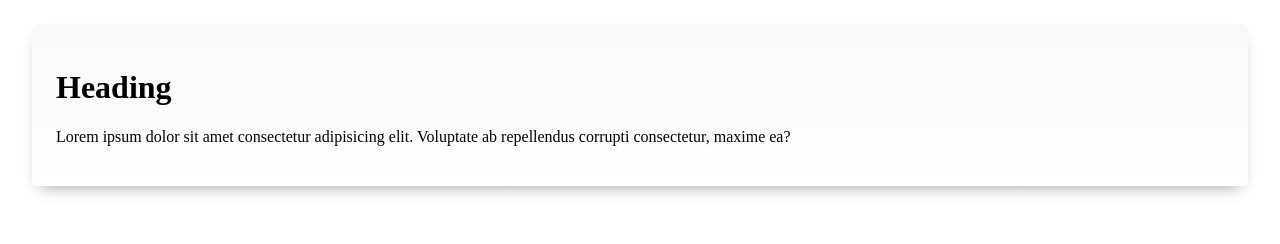
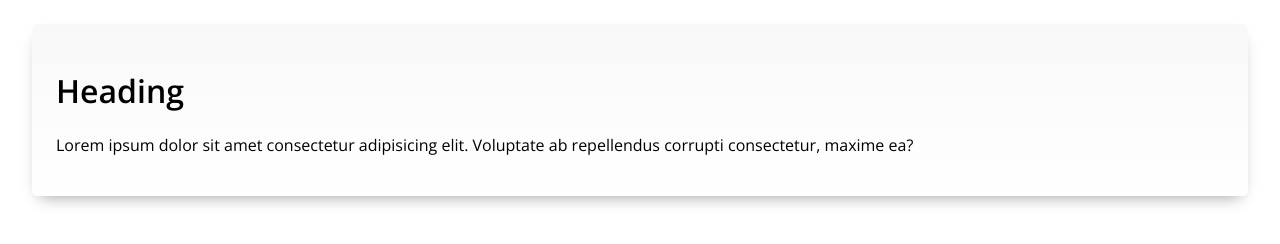
Before and after one commit to phetw/awesome-panel, a website with bundled scripts: page src/index.html in a window 1280 px wide. Built offline with nearby package versions, Linux system fonts and the light colour scheme.

Commit message:
add fonts

```diff
--- a/src/index.html
+++ b/src/index.html
@@ -5,7 +5,20 @@
     <meta charset="UTF-8">
     <meta name="viewport" content="width=device-width, initial-scale=1.0">
     <meta http-equiv="X-UA-Compatible" content="ie=edge">
-    <title>Demo</title>
+    <title>awesome-panel</title>
+
+    <link href="https://fonts.googleapis.com/css?family=Open+Sans:300,600&display=swap" rel="stylesheet">
+
+    <style>
+        awesome-panel {
+            font-family: "Open Sans", sans-serif;
+        }
+    </style>
+
+    <script src="webcomponents-loader.js"></script>
+
+    <script src='index.js' type="module"></script>
+    <script src='index.legacy.js' nomodule=""></script>
 </head>
 
 <body>
@@ -16,10 +29,6 @@
             maxime ea?
         </p>
     </awesome-panel>
-    <script src="webcomponents-loader.js"></script>
-
-    <script src='index.js' type="module"></script>
-    <script src='index.legacy.js' nomodule=""></script>
 </body>
 
 </html>
```
